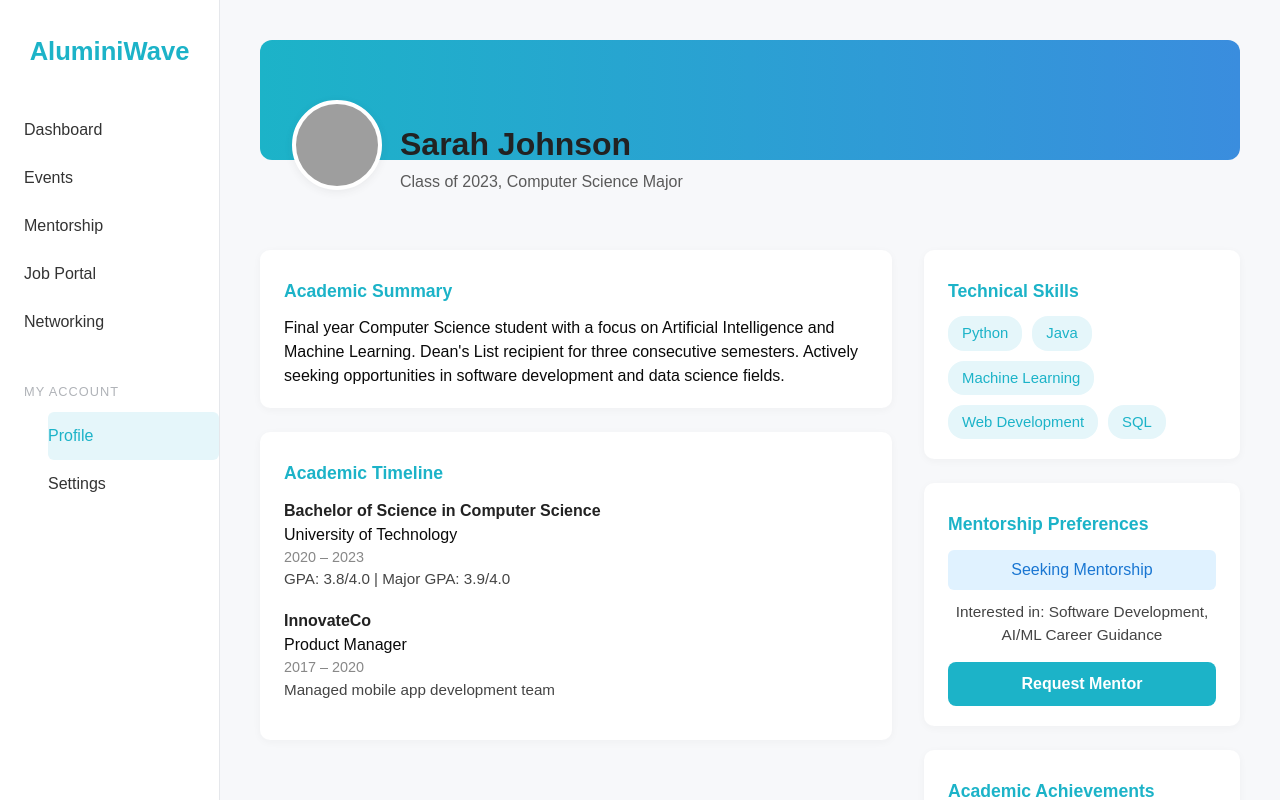
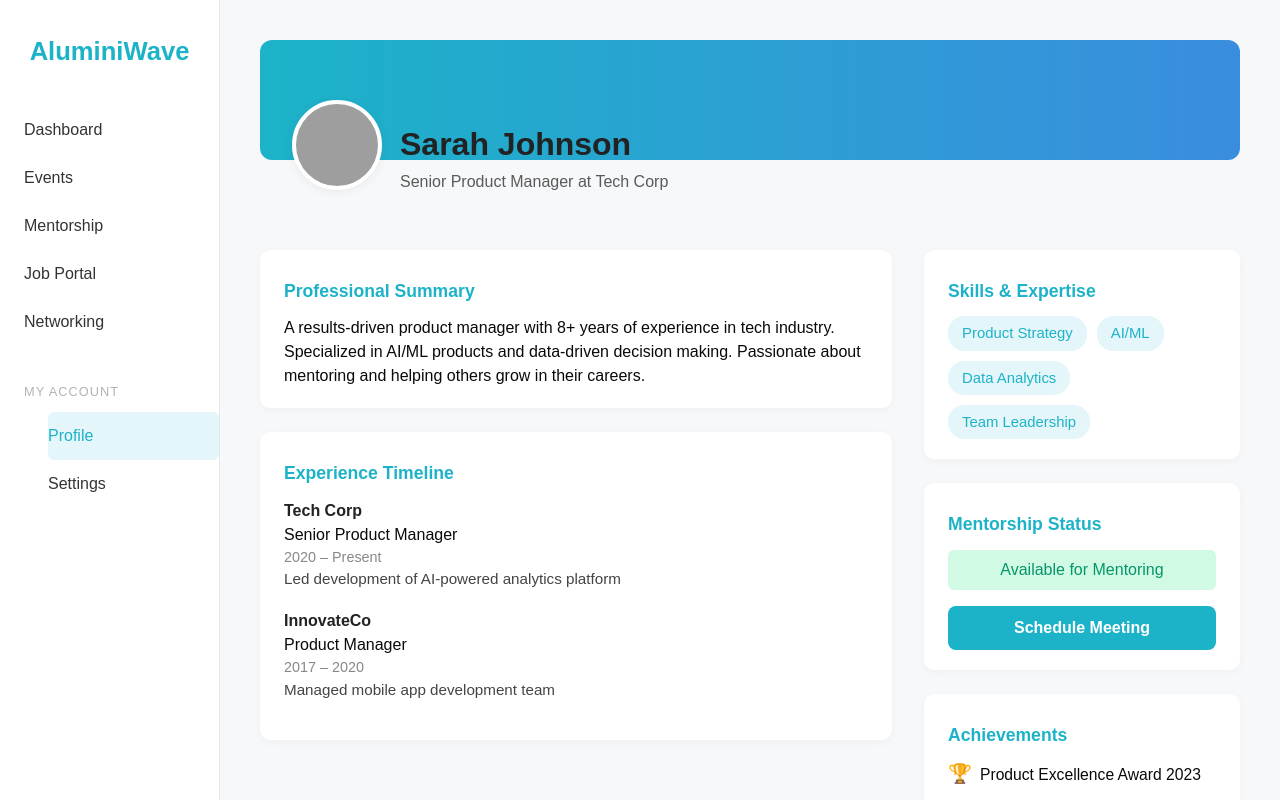
Before and after one commit to ShehaanN/AluminiWave, a React (Vite) app: page /profile in a window 1280 px wide. Shown: the top 800 px of the page. Built offline with nearby package versions, Linux system fonts and the light colour scheme; grey boxes are pictures that could not be loaded; a web font is replaced by a local one.

Commit message:
refactor: replace MentorProfile with Profile component and remove unused files

```diff
--- a/src/App.jsx
+++ b/src/App.jsx
@@ -1,7 +1,5 @@
-import MentorProfile from "./components/Profiles/MentorProfile";
-
 function App() {
-  return <MentorProfile />;
+  return <div>Hello</div>;
 }
 
 export default App;
--- a/src/components/Profiles/MentorProfile.css
+++ /dev/null
@@ -1,247 +0,0 @@
-body {
-    background: #f7f8fa;
-    font-family: 'Inter', sans-serif;
-  }
-
-  .mentor-profile-container {
-    display: flex;
-    min-height: 100vh;
-    background: #f7f8fa;
-  }
-
-  .sidebar {
-    background: #fff;
-    width: 220px;
-    padding: 32px 0 0 0;
-    border-right: 1px solid #e5e7eb;
-    display: flex;
-    flex-direction: column;
-    min-height: 100vh;
-  }
-
-  .logo {
-    font-size: 1.6rem;
-    font-weight: bold;
-    color: #1cb3c8;
-    text-align: center;
-    margin-bottom: 36px;
-  }
-
-  .sidebar nav ul {
-    list-style: none;
-    padding: 0 0 0 24px;
-    margin: 0;
-  }
-
-  .sidebar nav ul li {
-    padding: 12px 0;
-    color: #333;
-    cursor: pointer;
-    border-radius: 6px;
-    transition: background 0.2s;
-  }
-
-  .sidebar nav ul li.active,
-  .sidebar nav ul li:hover {
-    background: #e5f6fa;
-    color: #1cb3c8;
-  }
-
-  .account-section {
-    margin-top: 36px;
-    padding-left: 24px;
-  }
-
-  .account-section span {
-    display: block;
-    font-size: 0.8rem;
-    color: #b0b3b8;
-    margin-bottom: 10px;
-    letter-spacing: 1px;
-  }
-
-  .profile-main {
-    flex: 1;
-    padding: 40px 40px 40px 40px;
-    display: flex;
-    flex-direction: column;
-  }
-
-  .profile-header {
-    position: relative;
-    background: none;
-    margin-bottom: 30px;
-  }
-
-  .profile-banner {
-    background: linear-gradient(90deg, #1cb3c8 0%, #3a8dde 100%);
-    height: 120px;
-    border-radius: 12px;
-  }
-
-  .profile-picture {
-    width: 90px;
-    height: 90px;
-    border-radius: 50%;
-    border: 4px solid #fff;
-    position: absolute;
-    top: 60px;
-    left: 32px;
-    object-fit: cover;
-    background: #fff;
-    box-shadow: 0 2px 8px rgba(60, 60, 60, 0.08);
-  }
-
-  .profile-info {
-    position: absolute;
-    top: 80px;
-    left: 140px;
-  }
-
-  .profile-info h2 {
-    margin: 0;
-    font-size: 2rem;
-    font-weight: 700;
-    color: #222;
-  }
-
-  .profile-info p {
-    margin: 2px 0 0 0;
-    color: #5a5a5a;
-  }
-
-  .profile-content {
-    display: flex;
-    gap: 32px;
-    margin-top: 60px;
-  }
-
-  .main-content {
-    flex: 2;
-    display: flex;
-    flex-direction: column;
-    gap: 24px;
-  }
-
-  .side-content {
-    flex: 1;
-    display: flex;
-    flex-direction: column;
-    gap: 24px;
-  }
-
-  .profile-card {
-    background: #fff;
-    border-radius: 10px;
-    padding: 28px 24px 20px 24px;
-    box-shadow: 0 2px 8px rgba(60, 60, 60, 0.04);
-  }
-
-  .profile-card h3 {
-    margin: 0 0 12px 0;
-    font-size: 1.1rem;
-    color: #1cb3c8;
-    font-weight: 600;
-  }
-
-  .timeline-list {
-    list-style: none;
-    padding: 0;
-    margin: 0;
-  }
-
-  .timeline-list li {
-    margin-bottom: 18px;
-  }
-
-  .timeline-list strong {
-    font-size: 1rem;
-    color: #222;
-  }
-
-  .period {
-    font-size: 0.9rem;
-    color: #888;
-  }
-
-  .gpa {
-    font-size: 0.95rem;
-    color: #444;
-  }
-
-  .desc {
-    font-size: 0.95rem;
-    color: #444;
-  }
-
-  .skills-list {
-    display: flex;
-    flex-wrap: wrap;
-    gap: 10px;
-  }
-
-  .skill-tag {
-    background: #e5f6fa;
-    color: #1cb3c8;
-    border-radius: 16px;
-    padding: 6px 14px;
-    font-size: 0.93rem;
-    font-weight: 500;
-  }
-
-  .mentorship-status {
-    margin-bottom: 10px;
-    padding: 8px 0;
-    border-radius: 6px;
-    font-size: 1rem;
-    text-align: center;
-    font-weight: 500;
-  }
-
-  .mentorship-status.seeking {
-    background: #e0f2ff;
-    color: #1976d2;
-  }
-
-  .mentorship-interests {
-    font-size: 0.96rem;
-    color: #444;
-    margin-bottom: 10px;
-    text-align: center;
-  }
-
-  .request-btn {
-    width: 100%;
-    background: #1cb3c8;
-    color: #fff;
-    border: none;
-    border-radius: 8px;
-    padding: 10px 0;
-    font-size: 1rem;
-    font-weight: 600;
-    cursor: pointer;
-    margin-top: 6px;
-    transition: background 0.2s;
-  }
-
-  .request-btn:hover {
-    background: #148ca1;
-  }
-
-  .achievements-list {
-    list-style: none;
-    padding: 0;
-    margin: 0;
-  }
-
-  .achievements-list li {
-    display: flex;
-    align-items: center;
-    margin-bottom: 10px;
-    font-size: 0.98rem;
-  }
-
-  .achievement-icon {
-    margin-right: 8px;
-    font-size: 1.2rem;
-  }
--- a/src/components/Profiles/MentorProfile.jsx
+++ /dev/null
@@ -1,148 +0,0 @@
-import React from "react";
-import "./MentorProfile.css";
-
-const MentorProfile = () => {
-  const profile = {
-    name: "Sarah Johnson",
-    title: "Class of 2023, Computer Science Major",
-    profilePicture: "/assets/profile.jpg",
-    academicSummary:
-      "Final year Computer Science student with a focus on Artificial Intelligence and Machine Learning. Dean's List recipient for three consecutive semesters. Actively seeking opportunities in software development and data science fields.",
-    academicTimeline: [
-      {
-        degree: "Bachelor of Science in Computer Science",
-        university: "University of Technology",
-        period: "2020 – 2023",
-        gpa: "GPA: 3.8/4.0 | Major GPA: 3.9/4.0",
-      },
-      {
-        company: "InnovateCo",
-        role: "Product Manager",
-        period: "2017 – 2020",
-        description: "Managed mobile app development team",
-      },
-    ],
-    skills: ["Python", "Java", "Machine Learning", "Web Development", "SQL"],
-    mentorship: {
-      seeking: true,
-      interests: "Software Development, AI/ML Career Guidance",
-    },
-    achievements: [
-      { title: "Dean's List 2022–2023", icon: "🏅" },
-      { title: "1st Place – University Hackathon", icon: "🥇" },
-      { title: "Outstanding Project Award", icon: "🏆" },
-    ],
-  };
-
-  return (
-    <div className="mentor-profile-container">
-      <aside className="sidebar">
-        <div className="logo">AluminiWave</div>
-        <nav>
-          <ul>
-            <li>Dashboard</li>
-            <li>Events</li>
-            <li>Mentorship</li>
-            <li>Job Portal</li>
-            <li>Networking</li>
-          </ul>
-          <div className="account-section">
-            <span>MY ACCOUNT</span>
-            <ul>
-              <li className="active">Profile</li>
-              <li>Settings</li>
-            </ul>
-          </div>
-        </nav>
-      </aside>
-
-      <main className="profile-main">
-        <section className="profile-header">
-          <div className="profile-banner" />
-          <img
-            src={profile.profilePicture}
-            alt="Profile"
-            className="profile-picture"
-          />
-          <div className="profile-info">
-            <h2>{profile.name}</h2>
-            <p>{profile.title}</p>
-          </div>
-        </section>
-
-        <section className="profile-content">
-          <div className="main-content">
-            <div className="profile-card">
-              <h3>Academic Summary</h3>
-              <p>{profile.academicSummary}</p>
-            </div>
-
-            <div className="profile-card">
-              <h3>Academic Timeline</h3>
-              <ul className="timeline-list">
-                <li>
-                  <strong>{profile.academicTimeline[0].degree}</strong>
-                  <div>{profile.academicTimeline[0].university}</div>
-                  <div className="period">
-                    {profile.academicTimeline[0].period}
-                  </div>
-                  <div className="gpa">{profile.academicTimeline[0].gpa}</div>
-                </li>
-                <li>
-                  <strong>{profile.academicTimeline[1].company}</strong>
-                  <div>{profile.academicTimeline[1].role}</div>
-                  <div className="period">
-                    {profile.academicTimeline[1].period}
-                  </div>
-                  <div className="desc">
-                    {profile.academicTimeline[1].description}
-                  </div>
-                </li>
-              </ul>
-            </div>
-          </div>
-
-          <div className="side-content">
-            <div className="profile-card">
-              <h3>Technical Skills</h3>
-              <div className="skills-list">
-                {profile.skills.map((skill, idx) => (
-                  <span className="skill-tag" key={idx}>
-                    {skill}
-                  </span>
-                ))}
-              </div>
-            </div>
-
-            <div className="profile-card">
-              <h3>Mentorship Preferences</h3>
-              <div className="mentorship-status seeking">
-                {profile.mentorship.seeking
-                  ? "Seeking Mentorship"
-                  : "Mentoring"}
-              </div>
-              <div className="mentorship-interests">
-                Interested in: {profile.mentorship.interests}
-              </div>
-              <button className="request-btn">Request Mentor</button>
-            </div>
-
-            <div className="profile-card">
-              <h3>Academic Achievements</h3>
-              <ul className="achievements-list">
-                {profile.achievements.map((ach, idx) => (
-                  <li key={idx}>
-                    <span className="achievement-icon">{ach.icon}</span>
-                    {ach.title}
-                  </li>
-                ))}
-              </ul>
-            </div>
-          </div>
-        </section>
-      </main>
-    </div>
-  );
-};
-
-export default MentorProfile;
--- a/src/main.jsx
+++ b/src/main.jsx
@@ -20,7 +20,7 @@ import Mentors from "./components/Mentorship/Mentors.jsx";
 import StuRequests from "./components/Mentorship/StuRequests.jsx";
 import ActiveMentorships from "./components/Mentorship/ActiveMentorships.jsx";
 import PostJob from "./components/Jobportal/PostJob.jsx";
-import MentorProfile from "./components/Profiles/MentorProfile.jsx";
+import Profile from "./components/Profiles/Profile.jsx";
 
 const router = createBrowserRouter([
   {
@@ -88,7 +88,7 @@ const router = createBrowserRouter([
   },
   {
     path: "/profile",
-    element: <MentorProfile />,
+    element: <Profile />,
   },
 ]);
 
```
Also changed, not shown: src/components/Profiles/Profile.jsx (renamed from src/components/Profiles/StudentProfile.jsx, +3 -4 lines), src/components/Profiles/Profile.css (renamed from src/components/Profiles/StudentProfile.css).
